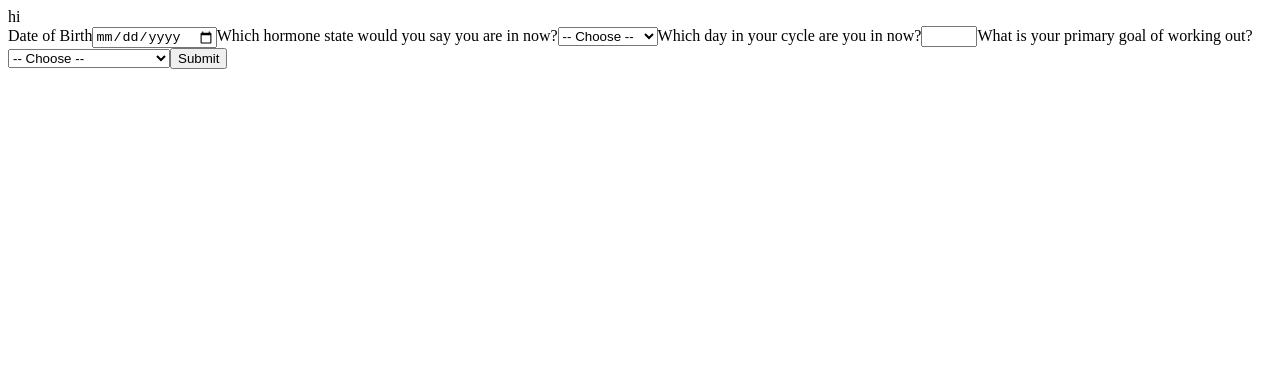
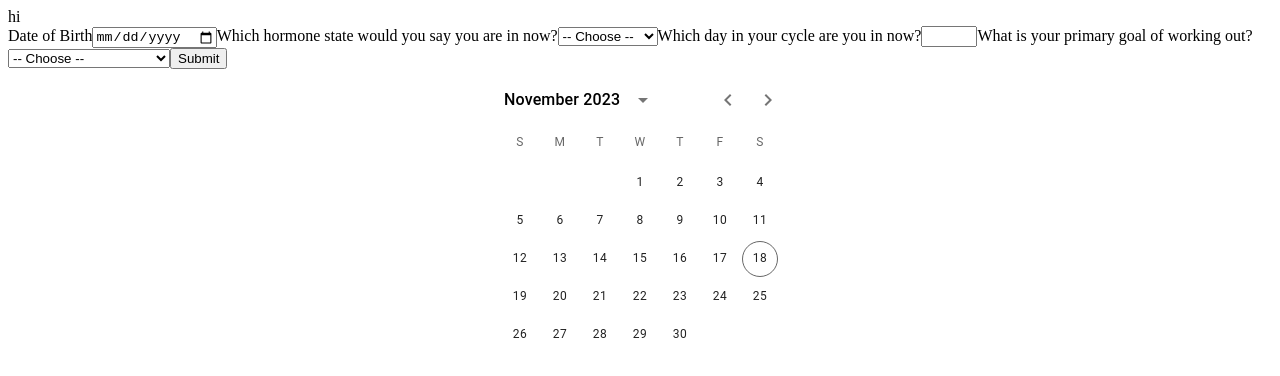
Before and after one commit to alinashabalina/sweattech_hackathon_2023, a React (Create React App) app: page /calendar in a window 1280 px wide. Shown: the top 376 px of the page. Built offline with nearby package versions, Linux system fonts and the light colour scheme.

Commit message:
add MUI calendar

```diff
--- a/src/App.js
+++ b/src/App.js
@@ -1,11 +1,13 @@
 import React from 'react'
 import Form from './components/Form'
+import Calendar from './components/Calendar'
 
 export default function App() {
   return (
     <>
     <div>hi</div>
     <Form />
+    <Calendar />
     </>
   )
 }
--- /dev/null
+++ b/src/components/Calendar/index.js
@@ -0,0 +1,12 @@
+import React from 'react'
+import {DateCalendar} from '@mui/x-date-pickers/DateCalendar';
+import { LocalizationProvider } from '@mui/x-date-pickers/LocalizationProvider';
+import { AdapterDayjs } from '@mui/x-date-pickers/AdapterDayjs';
+
+export default function Calendar() {
+  return (
+    <LocalizationProvider dateAdapter={AdapterDayjs}>
+        <DateCalendar />
+    </LocalizationProvider>
+  )
+}
--- a/src/index.js
+++ b/src/index.js
@@ -2,6 +2,7 @@ import React from 'react';
 import ReactDOM from 'react-dom/client';
 // import './index.css';
 import App from './App';
+// import 'bootstrap/dist/css/bootstrap.min.css';
 // import reportWebVitals from '..';
 
 const root = ReactDOM.createRoot(document.getElementById('root'));
```
Also changed, not shown: package.json (+7 -0 lines), 1 other file (tests, documents, lock files or other folders).
